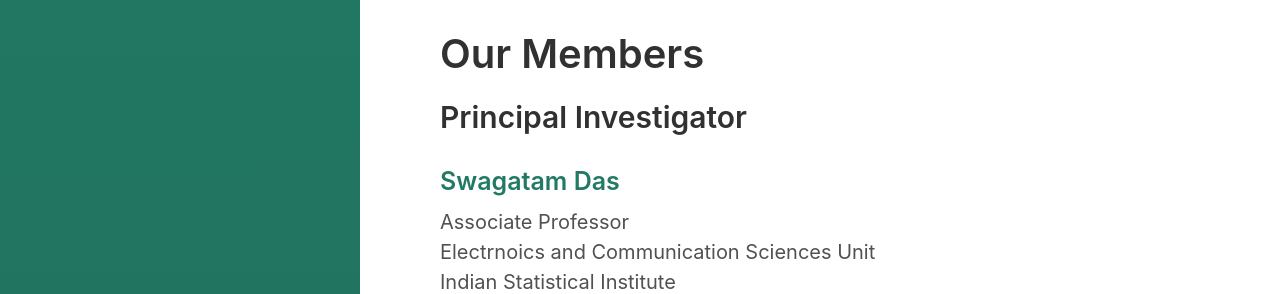
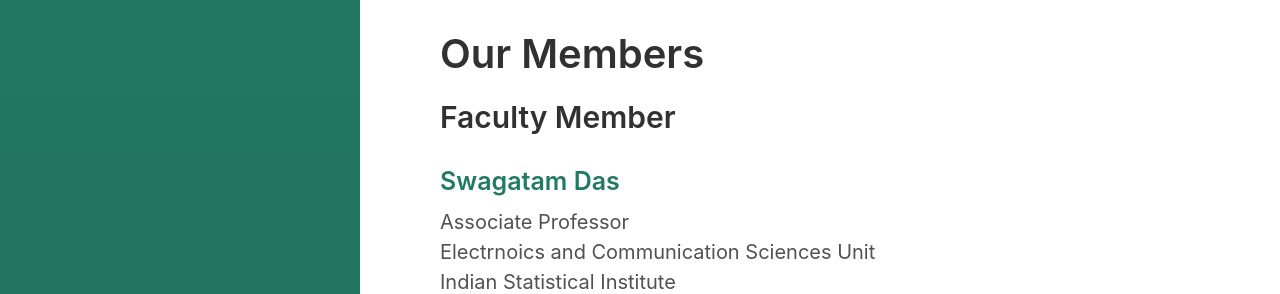
Before and after one commit to mlrgisi/mlrgisi.github.io, a Jekyll site: the page built from index.html, in a window 1280 px wide. Shown: the part 2385-2679 px from the top of the page. Built offline with Jekyll 4.4.1, drawn with Linux system fonts in a browser that asks for light colours; the list of posts is cut into pages by our own code; a style sheet for code colours, icons or effects is not loaded.

Commit message:
Update index.html

```diff
--- a/index.html
+++ b/index.html
@@ -82,7 +82,7 @@
 
 
 <h1>Our Members</h1>
-<h2>Principal Investigator</h2>
+<h2>Faculty Member</h2>
 <h3><a href="https://www.isical.ac.in/~swagatam.das/">Swagatam Das</a></h3>
 Associate Professor <br>
 Electrnoics and Communication Sciences Unit <br>
```
